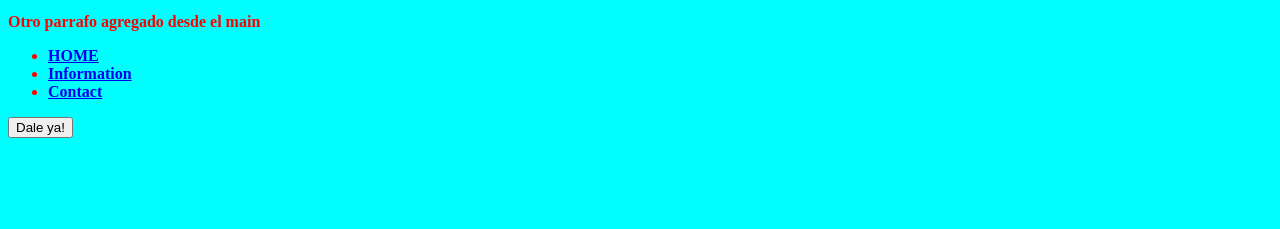
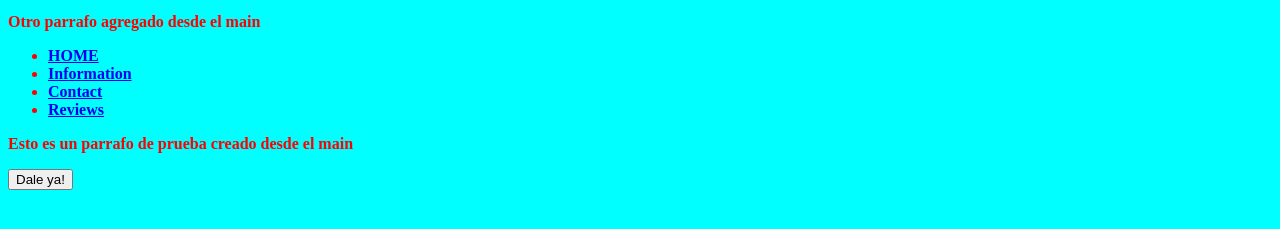
Before and after one commit to xandro2021/MyGitNotes, a plain HTML site: page index.html in a window 1280 px wide. Shown: the part 119-348 px from the top of the page. Drawn offline with Linux system fonts and the light colour scheme.

Commit message:
Creating the Reviews option in the menu from the main Creating a paragraphs too

```diff
--- a/index.html
+++ b/index.html
@@ -22,7 +22,9 @@
         <li><a href="#">HOME</a></li>
         <li><a href="#">Information</a></li>
         <li><a href="#">Contact</a></li>
+        <li><a href="#">Reviews</a></li>
     </ul>
+    <p>Esto es un parrafo de prueba creado desde el main</p>
     <input type="button" onClick="saludo()" value="Dale ya!" />
 </body>
 
```
